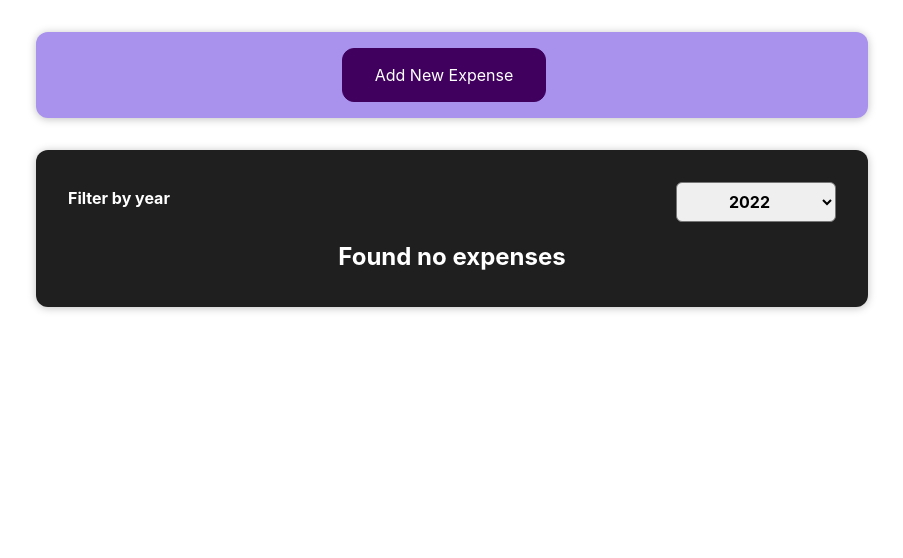
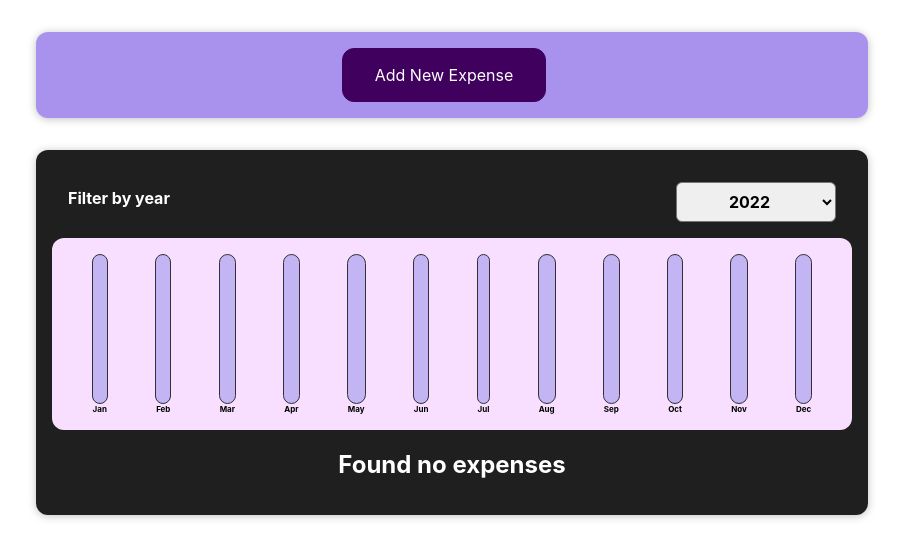
Before and after one commit to vsheva/react-expense-tracker, a React (Create React App) app: page / in a window 1280 px wide. Shown: the top 558 px of the page, without its empty margins (188-1091 px from the left). Built offline with nearby package versions, Linux system fonts and the light colour scheme.

Commit message:
refactoring

```diff
--- a/src/App.js
+++ b/src/App.js
@@ -1,4 +1,4 @@
-import React, { useState }from 'react';
+import React, { useState } from 'react';
 import NewExpense from './components/NewExpense/NewExpense';
 import Expenses from './components/Expenses/Expenses';
 import './App.css';
@@ -26,14 +26,14 @@
 ];
 
 function App() {
-  const [expenses, setExpenses] = useState(DUMMY_EXPENSES)
+  const [expenses, setExpenses] = useState(DUMMY_EXPENSES);
 
-  const addExpenseHandler = (expense) => {
-    //setExpenses([expense, ...expenses])
+  const addExpenseHandler = expense => {
+    //setExpenses([expense, ...expenses]) //*bad
 
-    setExpenses((prev)=>{
-      return [expense, ...prev]
-    })
+    setExpenses(prev => {
+      return [expense, ...prev];
+    });
   };
 
   return (
--- /dev/null
+++ b/src/components/Chart/Chart.css
@@ -0,0 +1,9 @@
+.chart {
+    padding: 1rem;
+    border-radius: 12px;
+    background-color: #f8dfff;
+    text-align: center;
+    display: flex;
+    justify-content: space-around;
+    height: 10rem;
+}
--- /dev/null
+++ b/src/components/Chart/Chart.js
@@ -0,0 +1,23 @@
+import React from 'react';
+import ChartBar from './ChartBar.js';
+import './Chart.css';
+
+const Chart = props => {
+  const dataPointsValuesArray = props.dataPoints.map(dataPoint => dataPoint.value);
+  const totalMaximum = Math.max(...dataPointsValuesArray); //const arr=[1,3,5,3]; Math.max(..arr)
+
+  return (
+    <div className="chart">
+      {props.dataPoints.map(dataPoint => (
+        <ChartBar
+          key={dataPoint.label}
+          value={dataPoint.value}
+          maxValue={totalMaximum}
+          label={dataPoint.label}
+        />
+      ))}
+    </div>
+  );
+};
+
+export default Chart;
--- /dev/null
+++ b/src/components/Chart/ChartBar.css
@@ -0,0 +1,30 @@
+.chart-bar {
+    height: 100%;
+    display: flex;
+    flex-direction: column;
+    align-items: center;
+}
+
+.chart-bar__inner {
+    height: 100%;
+    width: 100%;
+    border: 1px solid #313131;
+    border-radius: 12px;
+    background-color: #c3b4f3;
+    overflow: hidden;
+    display: flex;
+    flex-direction: column;
+    justify-content: flex-end;
+}
+
+.chart-bar__fill {
+    background-color: #4826b9;
+    width: 100%;
+    transition: all 0.3s ease-out;
+}
+
+.chart-bar__label {
+    font-weight: bold;
+    font-size: 0.5rem;
+    text-align: center;
+}
--- /dev/null
+++ b/src/components/Chart/ChartBar.js
@@ -0,0 +1,21 @@
+import React from 'react';
+import './ChartBar.css';
+
+const Chart = props => {
+  let barFillHeight = '0%';
+
+  if (props.maxValue > 0) {
+    barFillHeight = Math.round((props.value / props.maxValue) * 100);
+  }
+
+  return (
+    <div className="chart-bar">
+      <div className="chart-bar__inner">
+        <div className="chart-bar__fill" style={{ height: barFillHeight }}></div>
+      </div>
+      <div className="chart-bar__label">{props.label}</div>
+    </div>
+  );
+};
+
+export default Chart;
--- a/src/components/Expenses/ExpenseItem.js
+++ b/src/components/Expenses/ExpenseItem.js
@@ -8,7 +8,6 @@
 
   /*let clickHandler = () => {
     setTitle('Updated!');
-
   };*/
 
   return (
@@ -21,7 +20,6 @@
         </div>
       </Card>
     </li>
-
   );
 };
 
--- a/src/components/Expenses/Expenses.js
+++ b/src/components/Expenses/Expenses.js
@@ -3,6 +3,7 @@
 import './Expenses.css';
 import ExpensesFilter from './ExpensesFilter.js';
 import ExpensesList from './ExpensesList.js';
+import ExpensesChart from './ExpensesChart.js';
 
 function Expenses(props) {
   const [filteredYear, setFilteredYear] = useState('2022');
@@ -15,14 +16,13 @@
     return expense.date.getFullYear().toString() === filteredYear;
   });
 
-
-
   return (
     <div>
       <Card className="expenses">
         <ExpensesFilter select={filteredYear} onChangeFilter={filterChangeHandler} />
 
-        <ExpensesList  items={filteredExpenses}/>
+        <ExpensesChart expenses={filteredExpenses} />
+        <ExpensesList items={filteredExpenses} />
       </Card>
     </div>
   );
--- /dev/null
+++ b/src/components/Expenses/ExpensesChart.js
@@ -0,0 +1,29 @@
+import React from 'react';
+import Chart from '../Chart/Chart';
+
+const ExpensesChart = props => {
+  const chartDataPoints = [
+    { label: 'Jan', value: 0 },
+    { label: 'Feb', value: 0 },
+    { label: 'Mar', value: 0 },
+    { label: 'Apr', value: 0 },
+    { label: 'May', value: 0 },
+    { label: 'Jun', value: 0 },
+    { label: 'Jul', value: 0 },
+    { label: 'Aug', value: 0 },
+    { label: 'Sep', value: 0 },
+    { label: 'Oct', value: 0 },
+    { label: 'Nov', value: 0 },
+    { label: 'Dec', value: 0 },
+  ];
+
+  for (const expense of props.expenses) {
+    const expenseMonthIndex = expense.date.getMonth(); //start at 0=>Jan=>0
+    chartDataPoints[expenseMonthIndex].value =
+      chartDataPoints[expenseMonthIndex].value + expense.amount; //перезатираем value
+  }
+
+  return <Chart dataPoints={chartDataPoints} />;
+};
+
+export default ExpensesChart;
--- a/src/components/NewExpense/ExpenseForm.js
+++ b/src/components/NewExpense/ExpenseForm.js
@@ -89,7 +89,9 @@
       </div>
 
       <div className="new-expense__actions">
-        <button type="button" onClick={props.onCancel}>Cancel</button>
+        <button type="button" onClick={props.onCancel}>
+          Cancel
+        </button>
         <button type="submit" onSubmit={submitHandler}>
           {' '}
           Add Expense
```
Also changed, not shown: src/components/Expenses/ExpensesList.js (+10 -11 lines), src/components/NewExpense/NewExpense.js (+14 -14 lines), src/components/UI/Card.js (+3 -16 lines). Lines whose indentation alone changed are shown as unchanged.
